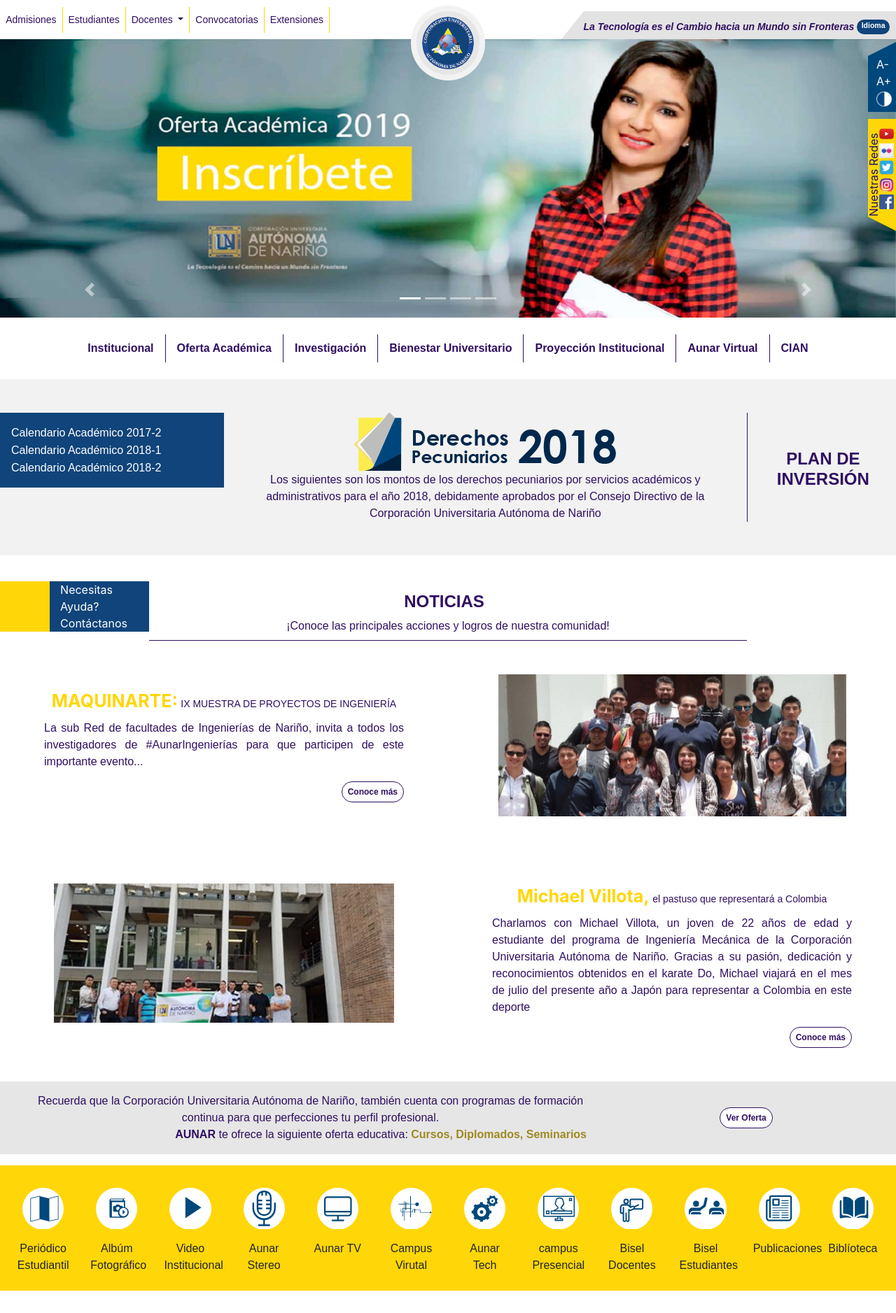
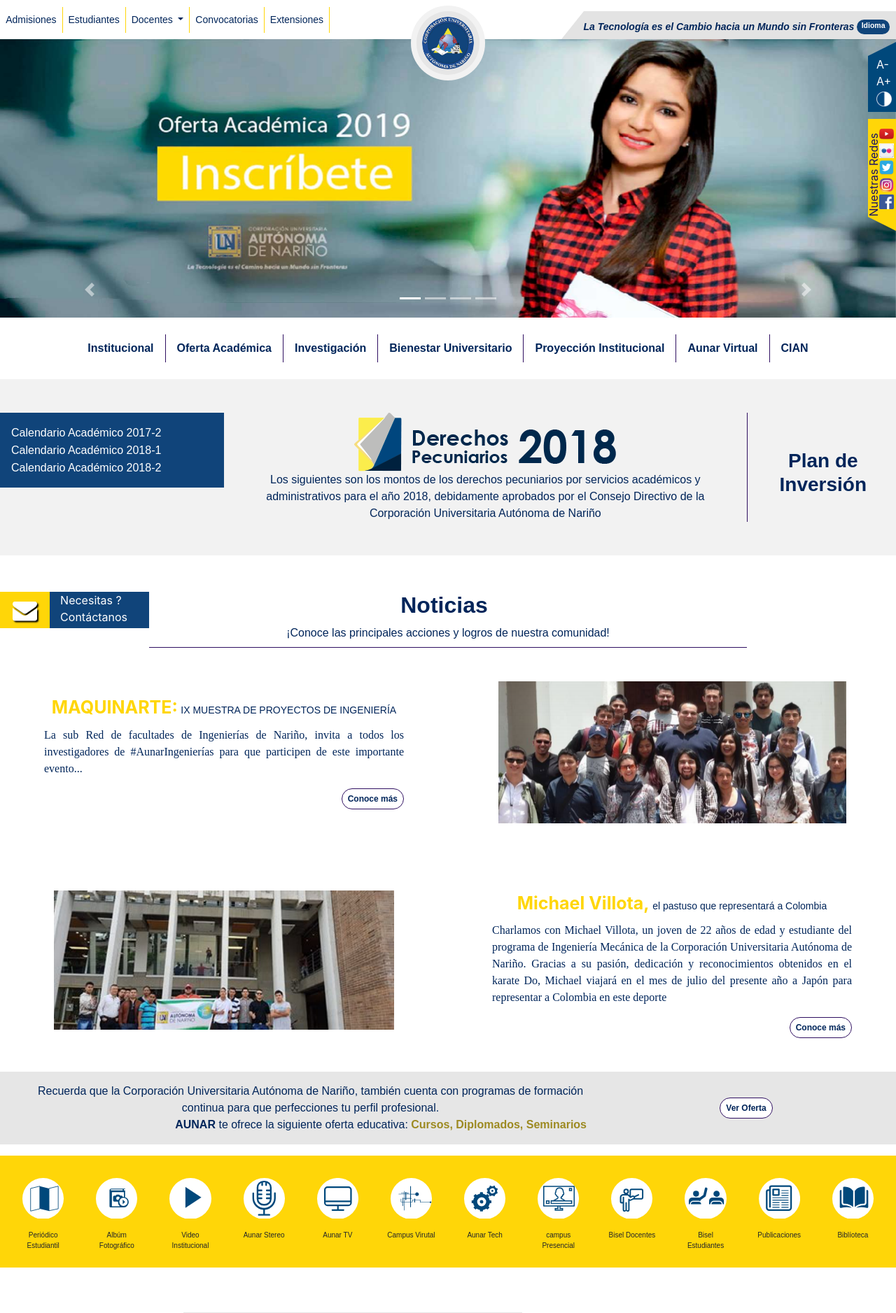
Before and after one commit to julianrodri11/aunar, a PHP site: page / in a window 1280 px wide. Shown: the top 1877 px of the page at 70% size. Run offline with PHP 8.4, Linux system fonts and the light colour scheme; some web fonts are replaced.

Commit message:
Arreglo de fuentes

```diff
--- a/css/personalizado.css
+++ b/css/personalizado.css
@@ -1,23 +1,35 @@
-/*IMPROTANTANDO FUENTE */
 
+
+/*importacion de fuente Century Gothic*/
 @font-face{
-   font-family: "baskerville-bold";
-   font-style: bold;
-   font-weight: bold;
-   src: url('../fonts/LibreBaskerville-Bold.ttf');
+   font-family: "Century Gothic", CenturyGothic, AppleGothic, sans-serif;
+   src: url('../fonts/GOTHIC.TTF');
 
 }
+/*IMPROTACIÓN MYRIAD PRO*/
+@font-face{
+   font-family: "Myriad Pro", Myriad, "Liberation Sans", "Nimbus Sans L", "Helvetica Neue", Helvetica, Arial, sans-serif;
+   src: url('../fonts/MyriadPro-Regular.otf');
+
+}
+/*fuente myriad pro*/
+.f-myriad
+{
+	font-family: "myriad pro" !important;
+
+}
+
 /*Fuente color azul de acuerdo institucional*/
 .texto-azul
 {
-	font-family: 'Baskerville Bold', arial;
-	color: #2F0F61 !important;
+	font-family: "Century Gothic", CenturyGothic, AppleGothic, sans-serif;
+	color: #00255A !important;
 
 }
 /*fuente personalizada institucional*/
 .fuente-institucional
 {
-	font-family: 'Baskerville Bold', arial;
+	font-family: "Century Gothic", CenturyGothic, AppleGothic, sans-serif !important;
 }
 /*fuente negrita*/
 .f-negrita
@@ -121,8 +133,9 @@ font-weight: bold;
 .f-x-small
 {
 	font-size: x-small;
-	font-weight: bold !important;
+	/*font-weight: bold !important;*/
 }
+
 /*linea footer 2*/
 .linea-footer2
 {
@@ -322,6 +335,9 @@ font-weight: bold;
 .tredes
 {
 	writing-mode: vertical-lr;
+	-webkit-transform:rotate(180deg);
+    -moz-transform:rotate(180deg);
+    -o-transform:rotate(180deg);;
     transform: rotate(180deg);
     margin-left:-4px;
     color: #1B1464;
--- a/index.php
+++ b/index.php
@@ -1,8 +1,8 @@
 <!DOCTYPE html>
 <html lang="es-CO">
 <head>
-  <?php include_once('links-local.php');
-        // include_once('links-url.php');
+  <?php //include_once('links-local.php');
+         include_once('links-url.php');
   ?>
 
   <script>
@@ -230,7 +230,7 @@
         </div>
     </div>
     <div class="col-lg-2 col-md-3 col-sm-12 border-left borde-azul">
-        <div class="pt-1 pl-1 mt-sm-5  text-center  "><h4 class=" mt-0 fuente-institucional texto-azul f-negrita">PLAN DE INVERSIÓN</h4></div>
+        <div class="pt-1 pl-1 mt-sm-5  text-center  "><h3 class=" mt-0 fuente-institucional texto-azul f-negrita">Plan de Inversión</h3></div>
     </div>
   </div>
 </div>
@@ -248,14 +248,14 @@
         <div class="col-12 ">
           <div class="row ">
               <div class=" col-4 fondo-amarillo sombra-iconos icono-blanco text-center "><i class="fa fa-envelope" ></i></div>
-              <div class=" col-8 fondo-azul text-white">Necesitas Ayuda? Contáctanos</div>
+              <div class=" col-8 fondo-azul text-white">Necesitas  ? Contáctanos</div>
           </div>
         </div>
       </div>
     </div>
     <div class="col-lg-8 col-sm-12 col-md-6  text-center border-bottom borde-azul">
       <div class="row">
-          <div class="col-12 pt-1 pl-1 mt-sm-5  text-center  "><h4 class=" mt-0 fuente-institucional texto-azul f-negrita">NOTICIAS</h4></div>
+          <div class="col-12 pt-1 pl-1 mt-sm-5  text-center  "><h2 class=" mt-0 fuente-institucional texto-azul f-negrita">Noticias</h2></div>
           <div class="col-12 pb-2 texto-azul">¡Conoce las principales acciones y logros de nuestra comunidad!</div>
       </div>
     </div>
@@ -272,7 +272,7 @@
       <div class="text-center p-5  ">
             <label class="texto-amarillo f-negrita f-size-18">MAQUINARTE: </label> <label class="texto-azul f-size-14">IX MUESTRA DE PROYECTOS DE INGENIERÍA</label>
             <div class="text-justify">
-            <p class="texto-azul">La sub Red de facultades de Ingenierías de Nariño, invita a todos los investigadores de #AunarIngenierías para que participen de este importante evento...</p>
+            <p class="texto-azul f-myriad">La sub Red de facultades de Ingenierías de Nariño, invita a todos los investigadores de #AunarIngenierías para que participen de este importante evento...</p>
             <a href="#" class="p-2 border borde-azul badge badge-pill hover-amarillo hover-texto-blanco float-right texto-azul">Conoce más</a>
             </div>
       </div>
@@ -286,7 +286,7 @@
       <div class="text-center p-5  ">
             <label class="texto-amarillo f-negrita f-size-18">Michael Villota, </label> <label class="texto-azul f-size-14">el pastuso que representará a Colombia</label>
             <div class="text-justify">
-            <p class="texto-azul">Charlamos con Michael Villota, un joven de 22 años de edad y estudiante del programa de Ingeniería Mecánica de la Corporación Universitaria Autónoma de Nariño. Gracias a su pasión, dedicación y reconocimientos obtenidos en el karate Do, Michael viajará en el mes de julio del presente año a Japón para representar a Colombia en este
+            <p class="texto-azul f-myriad">Charlamos con Michael Villota, un joven de 22 años de edad y estudiante del programa de Ingeniería Mecánica de la Corporación Universitaria Autónoma de Nariño. Gracias a su pasión, dedicación y reconocimientos obtenidos en el karate Do, Michael viajará en el mes de julio del presente año a Japón para representar a Colombia en este
 deporte</p>
             <a href="#" class="p-2 border borde-azul badge badge-pill hover-amarillo hover-texto-blanco float-right texto-azul">Conoce más</a>
             </div>
@@ -320,8 +320,8 @@ deporte</p>
 
 
 <!-- -----------------MENU ICONOS----------------------------- -->
-<div class="container-fluid p-4  fondo-amarillo fuente-institucional">
-  <div class="row text-center justify-content-center  ">
+<div class="container-fluid p-4  fondo-amarillo ">
+  <div class="row text-center justify-content-center  fuente-institucional f-x-small">
     <div class=" col-xl-1 col-lg-1 col-md-2  col-sm-2 col-4 "><div class="p-2 "><img class="img-fluid " src="img/iconos/periodico.svg" alt=""></div><p class="pt-2 mb-0">Periódico Estudiantil</p> </div>
     <div class=" col-xl-1 col-lg-1 col-md-2  col-sm-2 col-4 "><div class="p-2 "><img class="img-fluid " src="img/iconos/album.svg" alt=""></div><p class="pt-2 mb-0">Albúm Fotográfico</p> </div>
     <div class=" col-xl-1 col-lg-1 col-md-2  col-sm-2 col-4 "><div class="p-2 "><img class="img-fluid " src="img/iconos/v-institucional.svg" alt=""></div><p class="pt-2 mb-0">Video Institucional</p> </div>
@@ -463,7 +463,7 @@ deporte</p>
 
               <div class="row">
                 <div class="col-12 col-sm-6 col-md-4 col-lg-3 col-xl-2 ">
-                  <label class=" texto-amarillo fuente-institucional f-x-small" >NORMATIVIDAD INSTITUCIONAL</label>
+                  <label class=" texto-amarillo fuente-institucional f-x-small f-negrita" >NORMATIVIDAD INSTITUCIONAL</label>
                   <div class="mb-1 text-light fuente-institucional f-x-small">Estatuto general</div>
                   <div class="mb-1 text-light fuente-institucional f-x-small">Reglamento docentes</div>
                   <div class="mb-1 text-light fuente-institucional f-x-small">Reglamento estudiantes</div>
@@ -471,31 +471,31 @@ deporte</p>
                   <div class="mb-1 text-light fuente-institucional f-x-small">Reglamento pecuniarios</div>
                 </div>
                 <div class="col-12 col-sm-6 col-md-4 col-lg-3 col-xl-2">
-                  <label class=" texto-amarillo fuente-institucional f-x-small" >PROGRAMAS ACADÉMICOS</label>
+                  <label class=" texto-amarillo fuente-institucional f-x-small f-negrita" >PROGRAMAS ACADÉMICOS</label>
                   <div class="mb-1 text-light fuente-institucional f-x-small">Por facultades</div>
                   <div class="mb-1 text-light fuente-institucional f-x-small">Programas</div>
                   <div class="mb-1 text-light fuente-institucional f-x-small">Modalidades</div>
                 </div>
                 <div class="col-12 col-sm-6 col-md-4 col-lg-3 col-xl-2">
-                  <label class=" texto-amarillo fuente-institucional f-x-small" >PLANEACIÓN</label>
+                  <label class=" texto-amarillo fuente-institucional f-x-small f-negrita" >PLANEACIÓN</label>
                   <div class="mb-1 text-light fuente-institucional f-x-small">Sistema de Gestión de calidad</div>
                   <div class="mb-1 text-light fuente-institucional f-x-small">Proyectos</div>
 
                 </div>
                 <div class="col-12 col-sm-6 col-md-4 col-lg-3 col-xl-2">
-                  <label class=" texto-amarillo fuente-institucional f-x-small" >TALENTO HUMANO</label>
+                  <label class=" texto-amarillo fuente-institucional f-x-small f-negrita" >TALENTO HUMANO</label>
                   <div class="mb-1 text-light fuente-institucional f-x-small ">Seguridad y salud en el trabajo</div>
                   <div class="mb-1 text-light fuente-institucional f-x-small ">Capacitaciones</div>
                   <div class="mb-1 text-light fuente-institucional f-x-small ">Pausas activas</div>
                   <div class="mb-1 text-light fuente-institucional f-x-small ">Deporte y cultura</div>
                 </div>
                 <div class="col-12 col-sm-6 col-md-4 col-lg-3 col-xl-2">
-                  <label class=" texto-amarillo fuente-institucional f-x-small" >FORMATOS INSTITUCIONALES</label>
+                  <label class=" texto-amarillo fuente-institucional f-x-small f-negrita" >FORMATOS INSTITUCIONALES</label>
                   <div class="mb-1 text-light fuente-institucional f-x-small ">Hoja de vida docentes</div>
                   <div class="mb-1 text-light fuente-institucional f-x-small ">Hoja de vida administrativos</div>
                 </div>
                 <div class="col-12 col-sm-6 col-md-4 col-lg-3 col-xl-2">
-                  <label class=" texto-amarillo fuente-institucional f-x-small" >FORMATOS INSTITUCIONALES</label>
+                  <label class=" texto-amarillo fuente-institucional f-x-small f-negrita" >FORMATOS INSTITUCIONALES</label>
                   <div class="mb-1 text-light fuente-institucional f-x-small ">Hoja de vida docentes</div>
                   <div class="mb-1 text-light fuente-institucional f-x-small ">Hoja de vida administrativos</div>
                   <div class="mb-1 text-light fuente-institucional f-x-small ">Actualización de formatos organigrama</div>
@@ -516,17 +516,22 @@ deporte</p>
 <!-- -------------------FOOTER CONTACTOS---------------------- -->
 <div class="container-fluid fondo-azul-oscuro">
   <div class="row p-3">
-    <div class="col-lg-6 mt-3 text-right text-light">Lorem ipsum dolor sit amet, consectetur adipisicing elit. Ipsam, deleniti!</div>
-    <div class="col-lg-6 mt-3 text-light fuente-institucional f-x-small">
+    <div class="col-lg-6 mt-3 text-right text-light">
+      <div class="row">
+        <div class="col-8"></div>
+        <div class="col-4"><img class="img-fluid" src="img/aunar-logo.svg" alt="Logo AUNAR Autónoma de Nariño"></div>
+      </div>
+    </div>
+    <div class="col-lg-6 mt-3 text-light  f-x-small fuente-institucional">
       <div>Corporación Universitaria Autónoma de Nariño </div>
       <div>Carrera 28 No. 19-24 </div>
       <div>Tel. 729 05 08 - 723 24 52 - 722 60 20</div>
       <div>Pasto(Nariño) Colombia</div>
     </div>
     <div class="col-lg-12 mt-3 text-center text-light fuente-institucional f-x-small">
-    <div class="div">"INSTITUCIÓN DE EDUCACIÓN SUPERIOR SUJETA A INSPECCÍÓN Y VIGILANCIA POR EL MINISTERIO DE EDUCACIÓN NACIONAL"</div>
-    <div class="div">Personería Jurídica No. 1054 del 1 de Febrero de 1983</div>
-    <div class="div">©Copyright 2017 - Derechos Reservados</div>
+    <div class="div f-negrita">"INSTITUCIÓN DE EDUCACIÓN SUPERIOR SUJETA A INSPECCÍÓN Y VIGILANCIA POR EL MINISTERIO DE EDUCACIÓN NACIONAL"</div>
+    <div class="div">Personería Jurídica No. 1054 del 1 de Febrero de 1983 - ©Copyright 2017 - Derechos Reservados</div>
+
     </div>
 
   </div>
```
Also changed, not shown: fonts/GOTHIC.TTF (added), fonts/MyriadPro-Regular.otf (added), fonts/gothicb.ttf (added), fonts/gothici.ttf (added), img/aunar-logo.svg (added).
